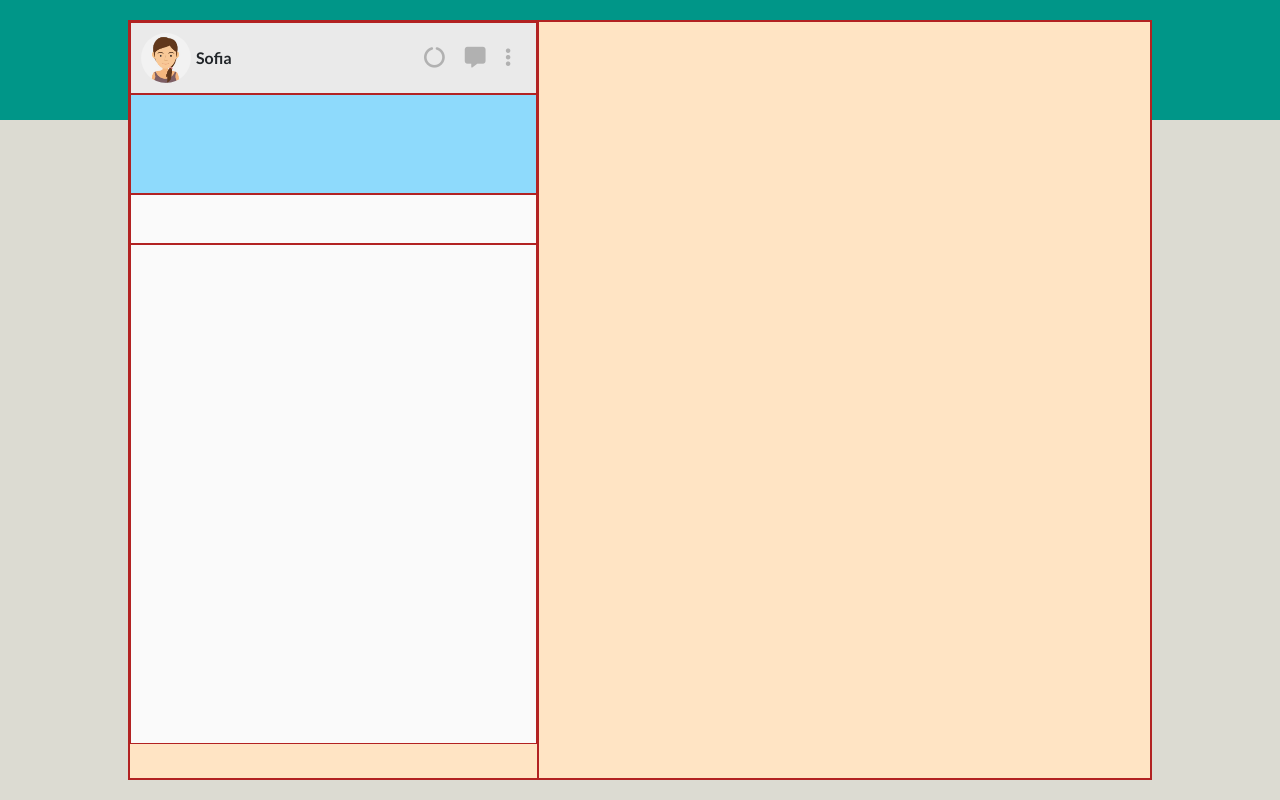
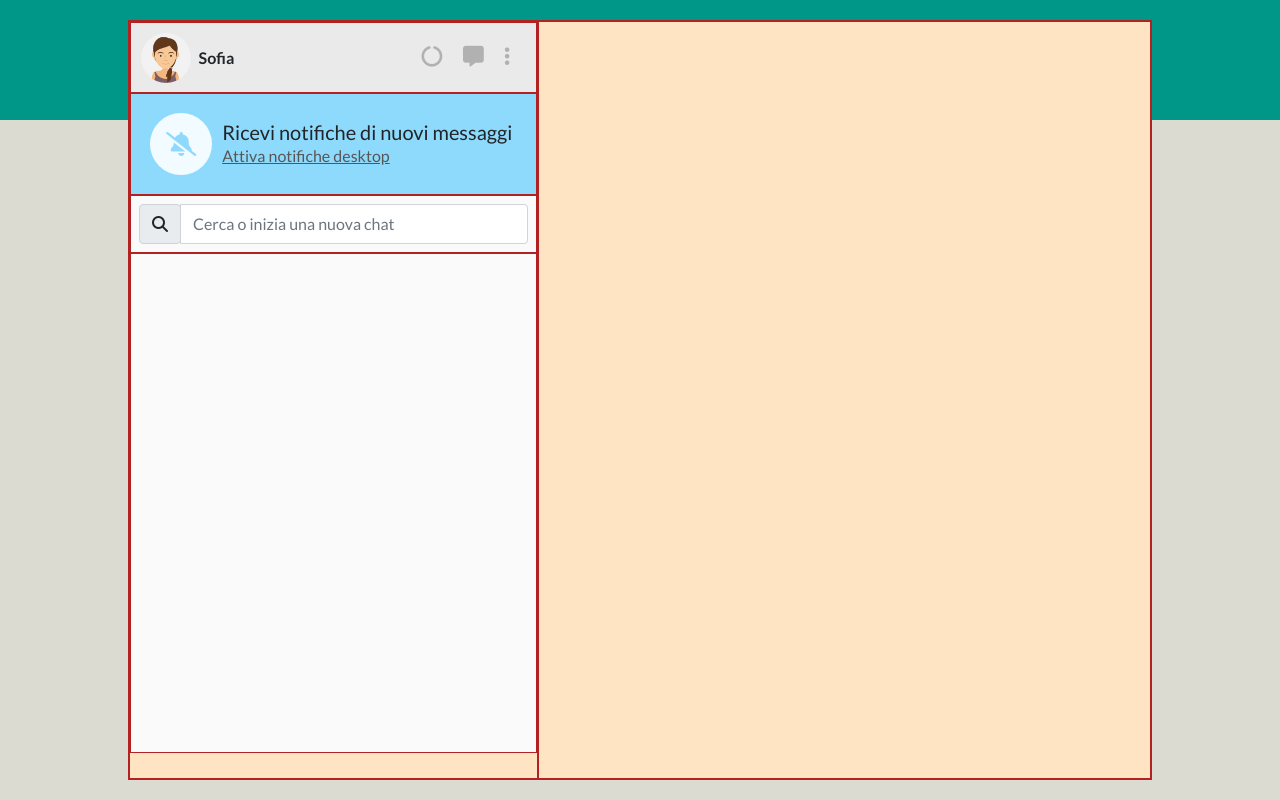
Before and after one commit to DenisConsta/vue-boolzapp, a plain HTML site: page milestone-1/index.html in a window 1280 px wide. Drawn offline with nearby package versions, Linux system fonts and the light colour scheme.

Commit message:
[add] .notification .searchChat (HTML content)

```diff
--- a/milestone-1/assets/css/style.css
+++ b/milestone-1/assets/css/style.css
@@ -2,124 +2,147 @@
 
 /* * General */
 
-:root{
+:root {
   --color-primary: #009688;
   --color-secondary: #DCDBD2;
   --color-default: #EAEAEA;
   --color-blue: #8EDAFC;
   --color-green: #D5F9BA;
   --color-white: #FAFAFA;
+  --color-text: #B1B1B1;
 }
 
-body{
+body {
   font-family: 'Lato', sans-serif;
 }
 
 /* * utilities */
-.debug{
+.debug {
   border: 1px solid firebrick;
   background-color: bisque;
 }
 
 /* ? Backgroud */
-#myBackground{
+#myBackground {
   position: fixed;
-  top:0;
-  bottom:0;
+  top: 0;
+  bottom: 0;
   left: 0;
   right: 0;
   z-index: -1;
 }
 
-.topBack{
+.topBack {
   height: 15%;
   background-color: var(--color-primary);
 }
 
-.bottomBack{
+.bottomBack {
   height: 85%;
   background-color: var(--color-secondary);
 }
 
-.main-wrapper{
-  display: flex;
-  justify-content: center;
-  align-items: center;
+.main-wrapper {
   min-height: 100vh;
 }
 
 /* ? app */
-#app{
+#app {
   min-height: 95vh;
   min-width: 1000px;
   width: 80%;
-  display: flex;
 }
 
 /* ? Contacts */
-#contacts{
+#contacts {
   width: 40%;
 }
 
 /* ? Account */
-#account{
-  display: flex;
-  justify-content: space-between;
-  align-items: center;
-  padding: 10px;
+#account {
+  padding: .6rem;
   background-color: var(--color-default);
 }
 
 /* todo left */
-.left{
-  display: flex;
-  align-items: center;
-  gap: 5px;
-}
 
-.img-profile img{
+.img-profile img {
   height: 50px;
   border-radius: 50%;
 }
 
 /* todo right */
-.right{
-  display: flex;
-  gap: 10px;
+.right-acc {
   margin-right: 10px;
   font-size: 1.3rem;
-  color: #B1B1B1;
+  color: var(--color-text);
 }
 
-.right i{
+.right-acc i {
   cursor: pointer;
-  padding: 5px;
+  padding: .4rem;
   transition: .3s;
 }
 
-.right i:hover{
+.right-acc i:hover {
   color: #575656;
 }
 
 /* ? Notification */
-.notification{
+.notification {
   background-color: var(--color-blue);
-  height: 100px;
+  padding: 1.2rem;
+}
+
+.icon-not {
+  background-color: #F2FBFF;
+  font-size: 1.5rem;
+  color: var(--color-blue);
+  padding: .8rem 1rem;
+  border-radius: 50%;
+  margin-right: 10px;
+  cursor: pointer;
+  transition: .3s;
+}
+
+.icon-not:hover{
+  background-color:#575656;
+}
+
+.text-not > span{
+  color: #575656;
+  cursor: pointer;
 }
 
 /* ? ChatViewer */
-#chatViewer{
+#chatViewer {
   width: 60%;
 }
 
 /* ? SearchChat */
-.searchChat{
+.searchChat {
   background-color: var(--color-white);
-  height: 50px;
+  padding: .5rem;
 }
 
+/* * searchBar */
+
+.input-group-prepend,
+.input-group-text{
+  /* ! rivedere */
+  height: 40px;
+  transition: .3s;
+  cursor: pointer;
+}
+
+.input-group-text:hover{
+  background-color: #575656;
+  color: var(--color-white);
+}
+
+
 /* ? recentChats */
-.recentChats{
+.recentChats {
   height: 500px;
   background-color: var(--color-white);
 }
--- a/milestone-1/index.html
+++ b/milestone-1/index.html
@@ -35,22 +35,22 @@
 
 <body>
 
-  <div class="fluid-container main-wrapper">
+  <div class="fluid-container main-wrapper d-flex justify-content-center align-items-center">
     <!-- ? backgroud -->
     <div id="myBackground">
       <div class="topBack"></div>
       <div class="bottomBack"></div>
     </div>
 
-    <div id="app" class="debug">
+    <div id="app" class="d-flex debug">
       <!-- ? Contacts -->
       <div id="contacts" class="debug">
 
         <!-- ? Account -->
-        <div id="account" class="debug">
+        <div id="account" class="d-flex justify-content-between align-items-center debug ">
 
-          <!-- * left -->
-          <div class="left">
+          <!-- * left-acc -->
+          <div class="left-acc d-flex align-items-center gap-2">
             <!-- * img-profile -->
             <div class="img-profile">
               <img src="assets/img/avatar_io.jpg" alt="my-Avatar">
@@ -60,8 +60,8 @@
             <span class="accountName fw-bold">Sofia</span>
           </div>
 
-          <!-- * right -->
-          <div class="right">
+          <!-- * right-acc -->
+          <div class="right-acc d-flex gap-2">
             <i class="fa-solid fa-circle-notch"></i>
             <i class="fa-solid fa-message"></i>
             <i class="fa-solid fa-ellipsis-vertical"></i>
@@ -69,12 +69,27 @@
         </div>
 
         <!-- ? Notification -->
-        <div class="notification debug">
-
+        <div class="notification debug d-flex align-items-center">
+          <!-- * icon-not -->
+          <div class="icon-not">
+            <i class="fa-solid fa-bell-slash"></i>
+          </div>
+          <!-- * text-not -->
+          <div class="text-not d-flex flex-column ">
+            <h4 class="lead fw-normal m-0">Ricevi notifiche di nuovi messaggi</h4>
+            <span class="text-decoration-underline">Attiva notifiche desktop</span>
+          </div>
         </div>
 
         <!-- ? SearchChat -->
         <div class="searchChat debug">
+
+          <div class="input-group ">
+            <div class="input-group-prepend">
+              <span class="input-group-text"><i class="fa-solid fa-magnifying-glass"></i></span>
+            </div>
+            <input type="text" class="form-control" placeholder="Cerca o inizia una nuova chat">
+          </div>
 
         </div>
 
```
